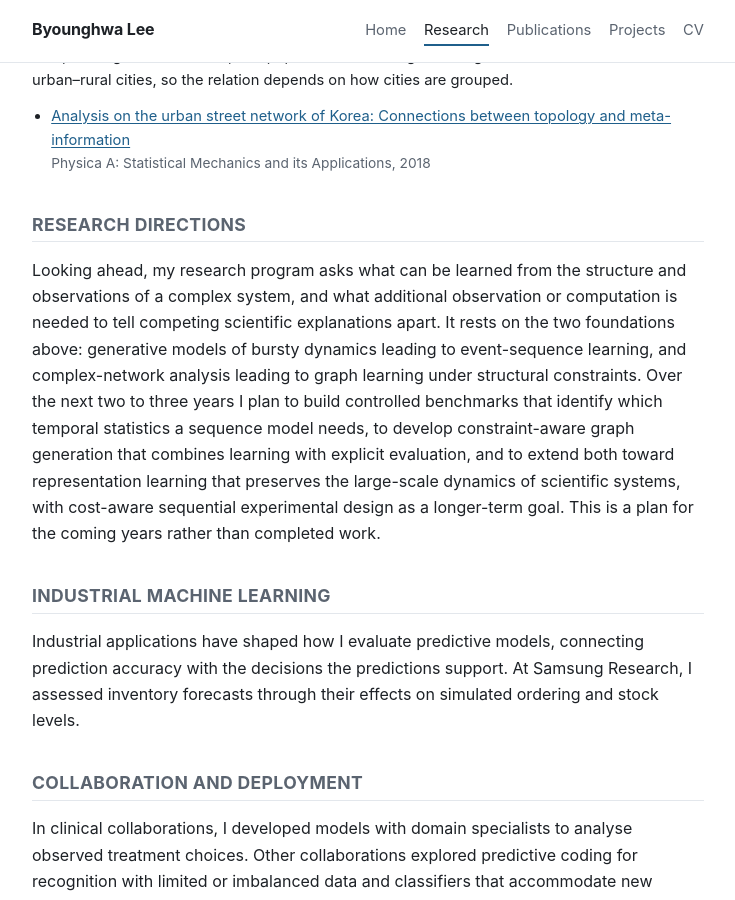
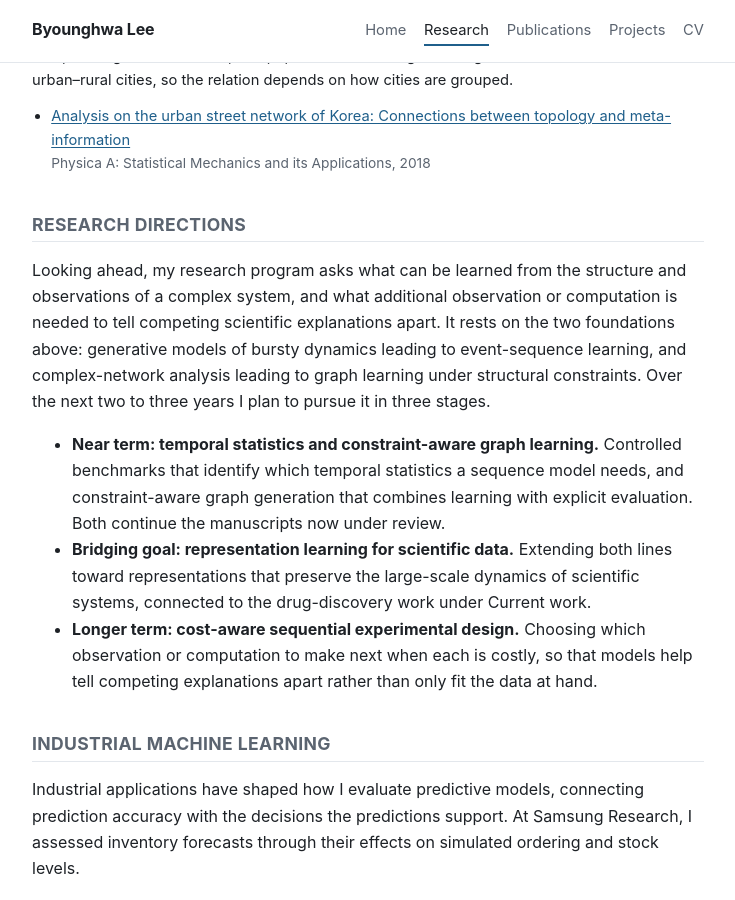
Before and after one commit to bh0903lee/bh0903lee.github.io, a Jekyll site: the page built from research.md, in a window 1280 px wide and 900 px high, scrolled down 3240 px. Shown: the whole window, without its empty margins (272-1007 px from the left). Built offline with Jekyll 4.4.1, drawn with Linux system fonts in a browser that asks for light colours; some of the changed text lies outside the part shown.

Commit message:
Trim hedging in tech-transfer and P03 text; split Research directions into three stages; reword figure caption
Co-Authored-By: Claude Fable 5.1 <noreply@anthropic.com>

```diff
--- a/_data/publications.yml
+++ b/_data/publications.yml
@@ -72,8 +72,7 @@
   finding: >-
     Burst and memory statistics improved next-event time prediction mainly
     where temporal heterogeneity was strong; against a matched ablation the
-    gain held on all but one of the real-world datasets, so the paper does
-    not claim a uniform advantage.
+    gain held on all but one of the real-world datasets.
 
 - key: P04
   title: "Latent-Variable Classifiers Based on Total Correlation for Dynamic Environments"
--- a/research.md
+++ b/research.md
@@ -26,14 +26,15 @@ that predict, generate and explain. The work spans four connected areas:
 
 <figure class="figure">
   <a href="{{ '/assets/img/research-overview.svg' | relative_url }}" target="_blank" rel="noopener" title="Open full-size figure">
-    <img src="{{ '/assets/img/research-overview.svg' | relative_url }}" width="1280" height="716" alt="Overview of research threads: healthcare AI, bursty dynamics and complex networks lead to multimodal cognitive assessment, event-sequence learning and constrained graph generation, and converge on AI for science.">
+    <img src="{{ '/assets/img/research-overview.svg' | relative_url }}" width="1280" height="716" alt="Overview of research threads: healthcare AI, bursty dynamics and complex networks lead to multimodal cognitive assessment, event-sequence learning and constrained graph generation, whose methods and perspective carry into the current AI-for-science work.">
   </a>
   <figcaption>
     How the threads connect. Healthcare AI, bursty dynamics and complex
     networks lead to multimodal cognitive assessment, event-sequence learning
-    and constrained graph generation, and converge on representation learning
-    for scientific data. Colours mark where the work was done; dashed boxes
-    are ongoing. Click to open at full size.
+    and constrained graph generation. The current work on representation
+    learning for scientific data builds on the methods and perspective of all
+    three threads rather than merging them directly. Colours mark where the
+    work was done; dashed boxes are ongoing. Click to open at full size.
   </figcaption>
 </figure>
 
@@ -163,12 +164,19 @@ computation is needed to tell competing scientific explanations apart. It
 rests on the two foundations above: generative models of bursty dynamics
 leading to event-sequence learning, and complex-network analysis leading to
 graph learning under structural constraints. Over the next two to three years
-I plan to build controlled benchmarks that identify which temporal statistics
-a sequence model needs, to develop constraint-aware graph generation that
-combines learning with explicit evaluation, and to extend both toward
-representation learning that preserves the large-scale dynamics of scientific
-systems, with cost-aware sequential experimental design as a longer-term goal.
-This is a plan for the coming years rather than completed work.
+I plan to pursue it in three stages.
+
+- **Near term: temporal statistics and constraint-aware graph learning.**
+  Controlled benchmarks that identify which temporal statistics a sequence
+  model needs, and constraint-aware graph generation that combines learning
+  with explicit evaluation. Both continue the manuscripts now under review.
+- **Bridging goal: representation learning for scientific data.** Extending
+  both lines toward representations that preserve the large-scale dynamics of
+  scientific systems, connected to the drug-discovery work under Current work.
+- **Longer term: cost-aware sequential experimental design.** Choosing which
+  observation or computation to make next when each is costly, so that models
+  help tell competing explanations apart rather than only fit the data at
+  hand.
 
 ## Industrial machine learning
 
```
Also changed, not shown: projects.md (+3 -5 lines).
